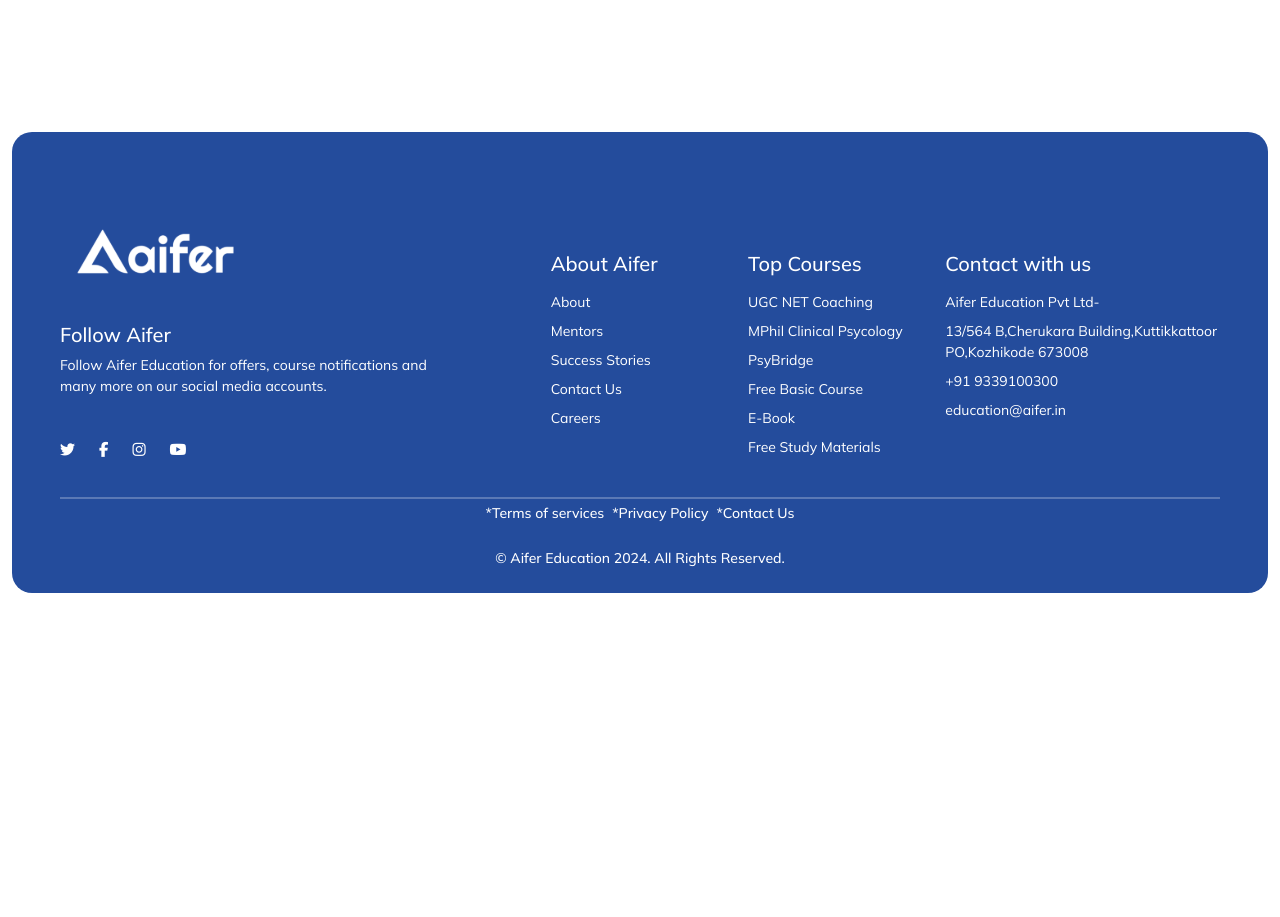
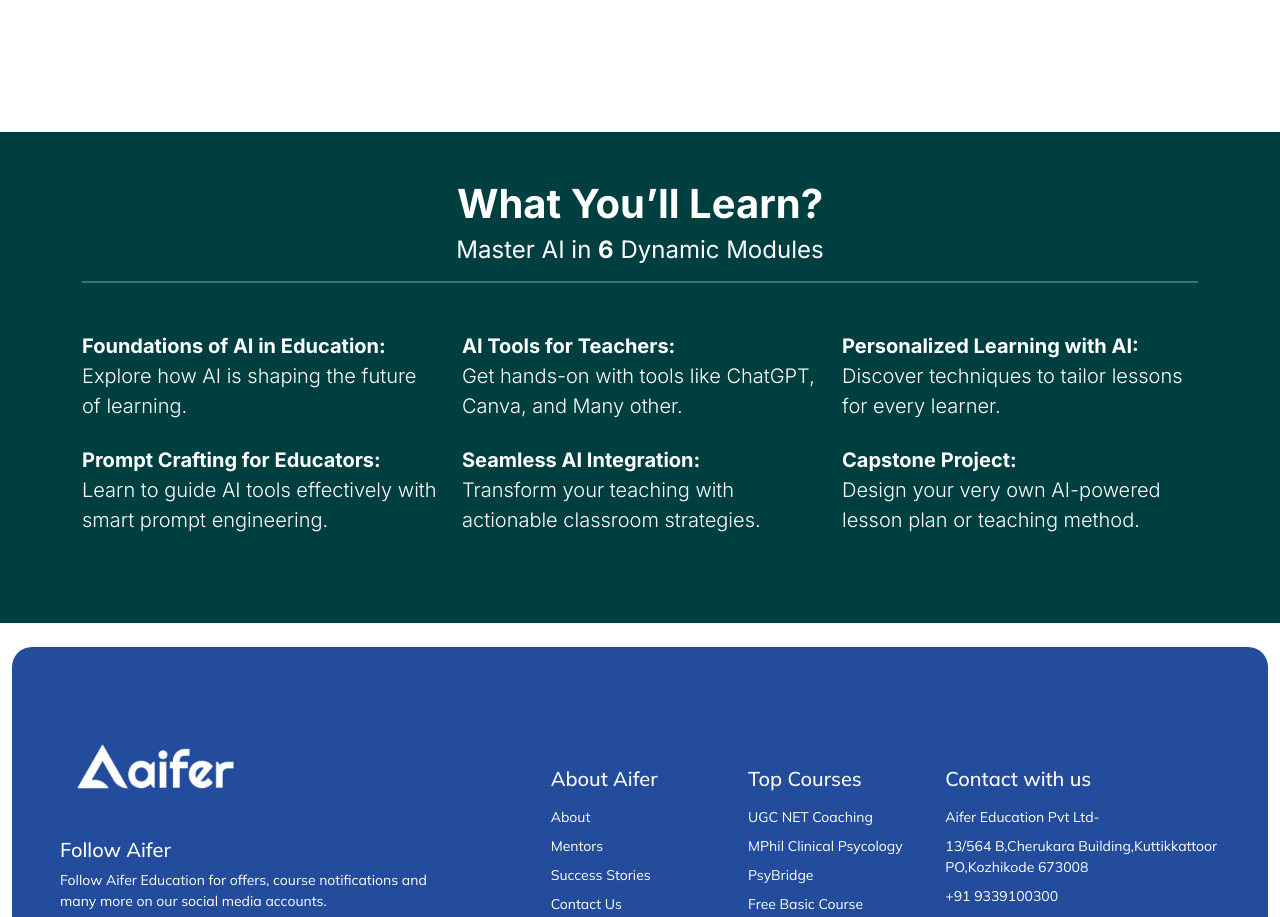
Before and after one commit to Munavercv/Aifer-Ai-for-teachers-static, a React (Create React App) app: page / in a window 1280 px wide. Shown: the part 1123-2040 px from the top of the page. Before the commit the page ends 1732 px from the top, so only its background shows below. Built offline with nearby package versions, Linux system fonts and the light colour scheme.

Commit message:
What you learn section

```diff
--- a/src/App.js
+++ b/src/App.js
@@ -1,6 +1,7 @@
 import Footer from "./components/Footer/Footer";
 import Header from "./components/Header/Header";
 import HomeBanner from "./components/HomeBanner/HomeBanner";
+import WhatYouLearn from "./components/WhatYouLearn/WhatYouLearn";
 import WhyChooseAi from "./components/WhyChooseAi/WhyChooseAi";
 
 function App() {
@@ -9,6 +10,7 @@
       <Header />
       <HomeBanner />
       <WhyChooseAi />
+      <WhatYouLearn />
 
       <Footer />
     </div>
--- /dev/null
+++ b/src/components/WhatYouLearn/WhatYouLearn.css
@@ -0,0 +1,4 @@
+.WhatYouLearn_sec{
+    font-family: "Inter", sans-serif;
+    background-color: #003f3f;
+}
--- /dev/null
+++ b/src/components/WhatYouLearn/WhatYouLearn.js
@@ -0,0 +1,52 @@
+import React from 'react'
+import './WhatYouLearn.css'
+
+const WhatYouLearn = () => {
+  return (
+    <section className='WhatYouLearn_sec'>
+      <div className="container py-5">
+        <h2 className='section_title text-white'>What You’ll Learn?</h2>
+        <h4 className='section_subtitle text-white mb-3'>Master AI in <strong>6</strong> Dynamic Modules</h4>
+
+        <hr className='mb-5 border-white border-2' />
+
+        <dl className='row row-cols-lg-3 px-0 text-white fs-5'>
+
+          <div className='fw-light mb-3'>
+            <dt className='fw-bold'>Foundations of AI in Education:</dt>
+            <dd>Explore how AI is shaping the future of learning.</dd>
+          </div>
+
+          <div className='fw-light mb-3'>
+            <dt className='fw-bold'>AI Tools for Teachers:</dt>
+            <dd>Get hands-on with tools like ChatGPT, Canva, and Many other.</dd>
+          </div>
+
+          <div className='fw-light mb-3'>
+            <dt className='fw-bold'>Personalized Learning with AI:</dt>
+            <dd>Discover techniques to tailor lessons for every learner.</dd>
+          </div>
+
+          <div className='fw-light mb-3'>
+            <dt className='fw-bold'>Prompt Crafting for Educators:</dt>
+            <dd>Learn to guide AI tools effectively with smart prompt engineering.</dd>
+          </div>
+
+          <div className='fw-light mb-3'>
+            <dt className='fw-bold'>Seamless AI Integration:</dt>
+            <dd>Transform your teaching with actionable classroom strategies.</dd>
+          </div>
+
+          <div className='fw-light'>
+            <dt className='fw-bold'>Capstone Project:</dt>
+            <dd>Design your very own AI-powered lesson plan or teaching method.</dd>
+          </div>
+
+        </dl>
+
+      </div>
+    </section>
+  )
+}
+
+export default WhatYouLearn
```
Also changed, not shown: src/components/WhatYouLearn/What.js (added, +11 -0 lines).
